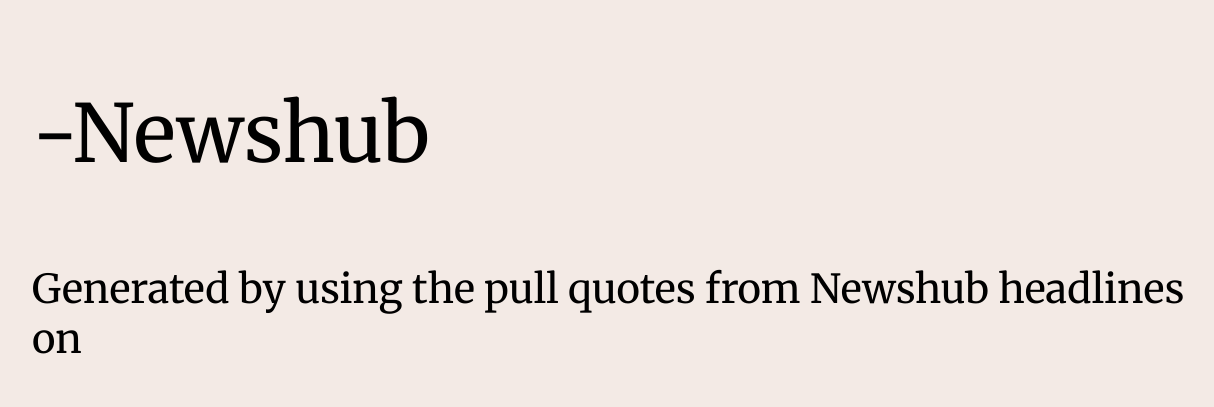
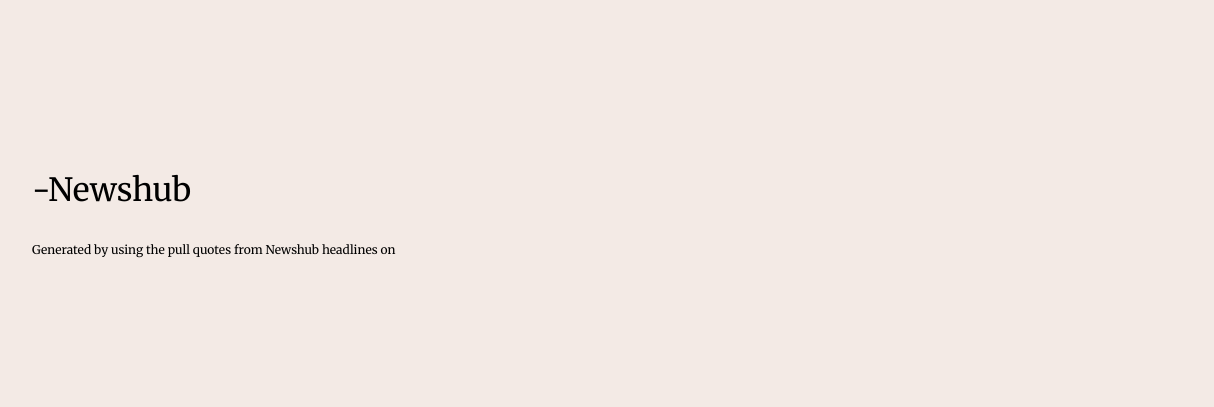
Before and after one commit to bentorkington/newshub-poetry, an Electron app: page poem.html in a window 1600 px wide. Shown: the part 197-604 px from the top of the page, without its empty margins (176-1390 px from the left). Drawn offline with Linux system fonts and the light colour scheme; no server answers.

Commit message:
use viewport height instead to handle DPI problem
the offscreen window still seemed to adopt the DPI depending on which screen it thought it was on, resulting in the font size varying wildly between high-dpi and regular monitors

```diff
--- a/poem.html
+++ b/poem.html
@@ -3,9 +3,7 @@
     <link rel="stylesheet" href="https://fonts.googleapis.com/css?family=Merriweather">
     <style>
     body {
-        /* width: 2000;
-        height: 2000; */
-        font-size: 60pt;
+        font-size: 4vh;
         font-family: Merriweather;
         background-color: #f3eae5;
     }
@@ -13,7 +11,7 @@
         text-decoration: underline;
     }
     .poem-info {
-        font-size: 30pt;
+        font-size: 1.5vh;
     }
     .main-content {
         display: flex;
```
